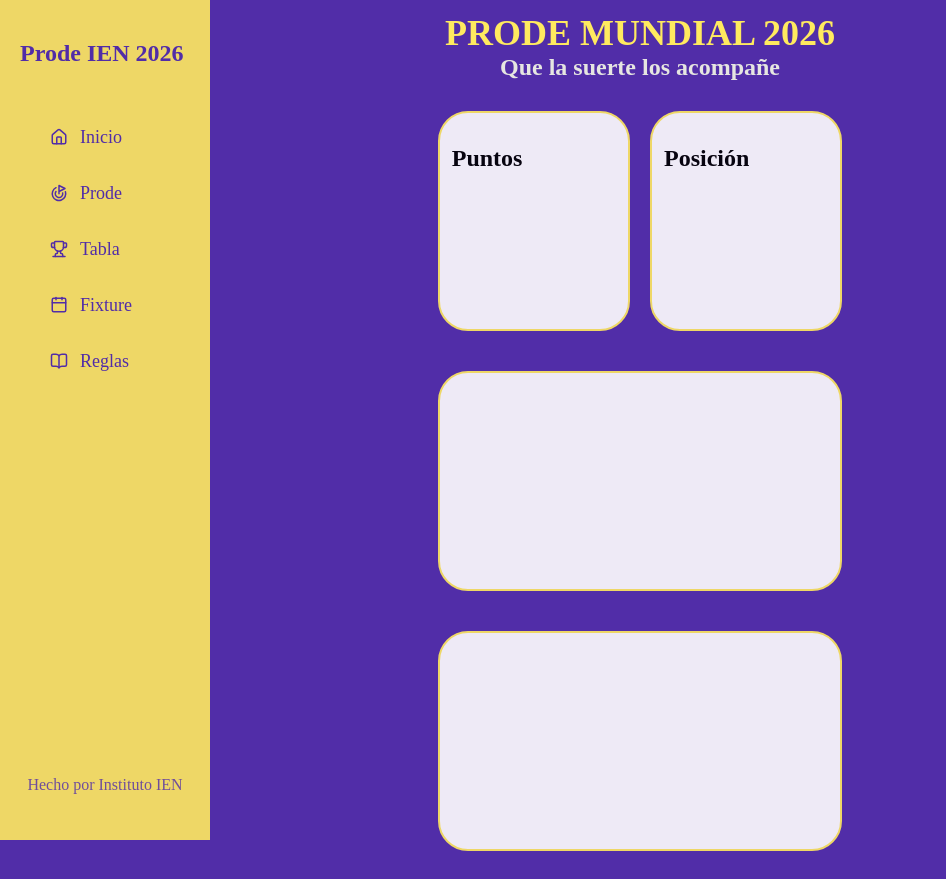
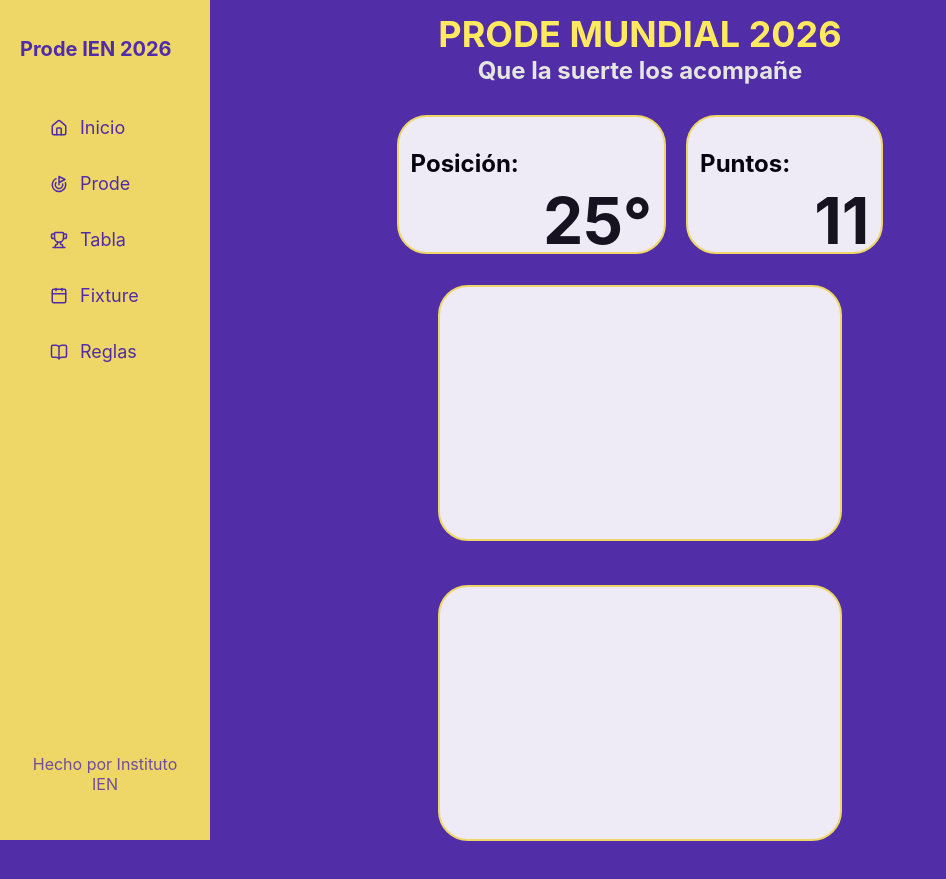
Before and after one commit to soledadfbarrios/prode, a plain HTML site: page src/html-ien/index.html in a window 1280 px wide. Shown: the whole page, without its empty margins (0-946 px from the left). Drawn offline with nearby package versions, Linux system fonts and the light colour scheme.

Commit message:
Previsualización de puntos y posición

```diff
--- a/src/css/prueba.css
+++ b/src/css/prueba.css
@@ -1,6 +1,9 @@
 body {
 	background-color: #512da8;
-	font-family: poppins, regular;
+	font-family: 'Inter', sans-serif;
+}
+.tituloAside {
+	font-size: 20px;
 }
 .sidebar {
 	position: fixed;
@@ -69,11 +72,20 @@ body {
 	display: flex;
 	justify-content: center;
 	width: 32%;
-	height: 240px;
+	height: 280px;
+	gap: 20px;
+	margin-top: 20px;
+}
+.contenidoGlobal1 {
+	display: flex;
+	justify-content: center;
+	width: 32%;
+	height: 150px;
 	gap: 20px;
 	margin-top: 20px;
 }
 .contenido {
+	display: flex;
 	width: 100%;
 	height: 90%;
 	background-color: #ffffff;
@@ -86,3 +98,11 @@ body {
 	padding: 12px;
 	size: 24px;
 }
+.numero {
+	align-items: right;
+	padding: 12px;
+}
+.num {
+	font-size: 64px;
+	color: #111011;
+}
--- a/src/html-ien/index.html
+++ b/src/html-ien/index.html
@@ -10,7 +10,7 @@
 
 	<body>
 		<aside class="sidebar">
-			<h2>Prode IEN 2026</h2>
+			<h2 class="tituloAside">Prode IEN 2026</h2>
 
             <nav>
                 <a href="index.html">
@@ -47,12 +47,15 @@
 			<h1 class="titulo">PRODE MUNDIAL 2026</h1>
 			<h2 class="subtitulo">Que la suerte los acompañe</h2>
 
-			<div class="contenidoGlobal">
+			<div class="contenidoGlobal1">
 				<div class="contenido">
-					<div class="texto"><h2 class="sub">Puntos</h2></div>
+					<div class="texto"><h2 class="sub">Posición:</h2></div>
+					<div class="numero"><h2 class="num">25°</h2></div>
+
 				</div>
 				<div class="contenido">
-					<div class="texto"><h2 class="sub">Posición</h2></div>
+					<div class="texto"><h2 class="sub">Puntos:</h2></div>
+					<div class="numero"><h2 class="num">11</h2></div>
 				</div>
 			</div>
 			<div class="contenidoGlobal">
```
